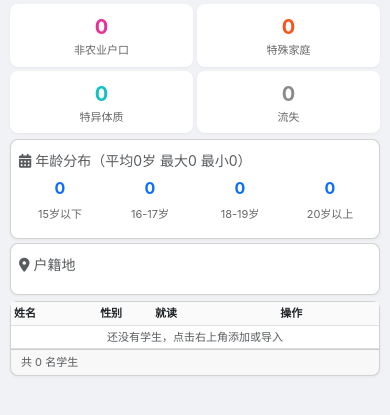
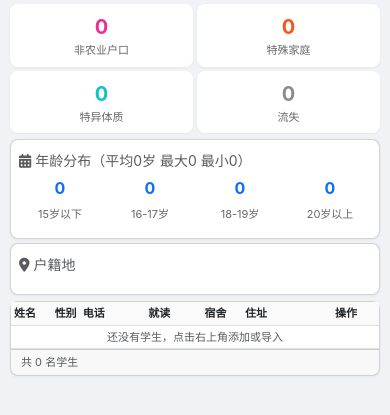
Before and after one commit to Jwzhonga/class-manager, a Flask app: page /students in a window 390 px wide. Shown: the part 371-786 px from the top of the page. Run offline with Flask 3, Linux system fonts and the light colour scheme; the visitor is signed in with stand-in values (Sample User, id 1); data comes from the database, SQL or seed files in the repository; some libraries are stand-ins or nearby versions.

Commit message:
fix: 首页快捷入口全宽 + 学生表移动端显示电话/住址/宿舍
- 首页快捷入口卡片 col-6 → col-12（移动端全宽）
- 学生管理移动端可见列：姓名、性别、电话、就读、宿舍、住址、操作
- 移除电话/住址/宿舍列的hide-mobile隐藏

```diff
--- a/templates/index.html
+++ b/templates/index.html
@@ -129,7 +129,7 @@
 
     <!-- 快捷入口 + 处分记录 -->
     <div class="row g-3">
-        <div class="col-6 col-md-4">
+        <div class="col-12 col-md-4">
             <div class="card border-0 shadow-sm h-100">
                 <div class="card-header bg-white fw-bold"><i class="fas fa-bolt text-warning"></i> 快捷入口</div>
                 <div class="card-body">
--- a/templates/students.html
+++ b/templates/students.html
@@ -267,13 +267,13 @@
                         <th style="width:130px" class="hide-mobile">身份证号</th>
                         <th style="width:90px" class="hide-mobile">监护人</th>
                         <th style="width:60px" class="hide-mobile">关系</th>
-                        <th style="width:95px" class="hide-mobile">电话</th>
+                        <th style="width:95px">电话</th>
                         <th style="width:80px">就读</th>
                         <th style="width:80px" class="hide-mobile">建档</th>
-                        <th style="width:55px" data-no-sort class="hide-mobile">宿舍</th>
+                        <th style="width:55px" data-no-sort>宿舍</th>
                         <th style="width:50px" class="hide-mobile">户口</th>
                         <th style="width:50px" class="hide-mobile">民族</th>
-                        <th style="min-width:90px" class="hide-mobile">住址</th>
+                        <th style="min-width:90px">住址</th>
                         <th style="width:65px" data-no-sort>操作</th>
                     </tr>
                 </thead>
@@ -286,7 +286,7 @@
                         <td style="font-size:12px;white-space:nowrap" class="hide-mobile" data-label="身份证号">{{ s.id_card }}</td>
                         <td style="font-size:12px" class="hide-mobile" data-label="监护人">{{ s.parent_name }}</td>
                         <td style="font-size:12px" class="hide-mobile" data-label="关系">{{ s.parent_relation or '' }}</td>
-                        <td style="font-size:12px;white-space:nowrap" class="hide-mobile" data-label="电话">{{ s.parent_phone }}</td>
+                        <td style="font-size:12px;white-space:nowrap" data-label="电话">{{ s.parent_phone }}</td>
                         <td data-label="就读">
                             <select class="form-select form-select-sm quick-edit" data-id="{{ s.id }}" data-field="live_mode" style="font-size:12px;padding:1px 22px 1px 4px;width:100%" onchange="toggleDorm(this, {{ s.id }})">
                                 <option value="住校" {% if s.live_mode == '住校' %}selected{% endif %}>住校</option>
@@ -299,7 +299,7 @@
                                 <option value="贫困户" {% if s.poverty_status == '贫困户' %}selected{% endif %}>贫困</option>
                             </select>
                         </td>
-                        <td id="dorm-{{ s.id }}" class="hide-mobile" data-label="宿舍">
+                        <td id="dorm-{{ s.id }}" data-label="宿舍">
                             {% if s.live_mode == '住校' %}
                             <input type="text" class="form-control form-control-sm quick-input" data-id="{{ s.id }}" data-field="dormitory" value="{{ s.dormitory or '' }}" style="font-size:12px;padding:1px 4px;width:100%">
                             {% else %}
@@ -308,7 +308,7 @@
                         </td>
                         <td style="font-size:12px" class="hide-mobile" data-label="户口">{{ s.residence_type or '' }}</td>
                         <td style="font-size:12px" class="hide-mobile" data-label="民族">{{ s.ethnic or '' }}</td>
-                        <td style="white-space:pre-wrap;word-break:break-word;max-width:150px;font-size:12px" class="hide-mobile" data-label="住址">{{ s.address }}</td>
+                        <td style="white-space:pre-wrap;word-break:break-word;max-width:150px;font-size:12px" data-label="住址">{{ s.address }}</td>
                         <td style="white-space:nowrap" data-label="操作">
                             <a href="/students/{{ s.id }}/edit" class="btn btn-sm btn-outline-primary" title="编辑"><i class="fas fa-edit"></i></a>
                             <a href="/students/{{ s.id }}/delete" class="btn btn-sm btn-outline-danger" title="删除" onclick="return confirm('确定删除 {{ s.name }}?')"><i class="fas fa-trash"></i></a>
```
